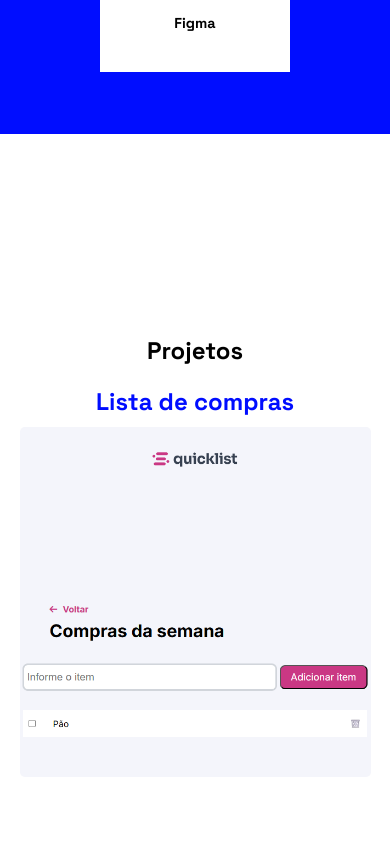
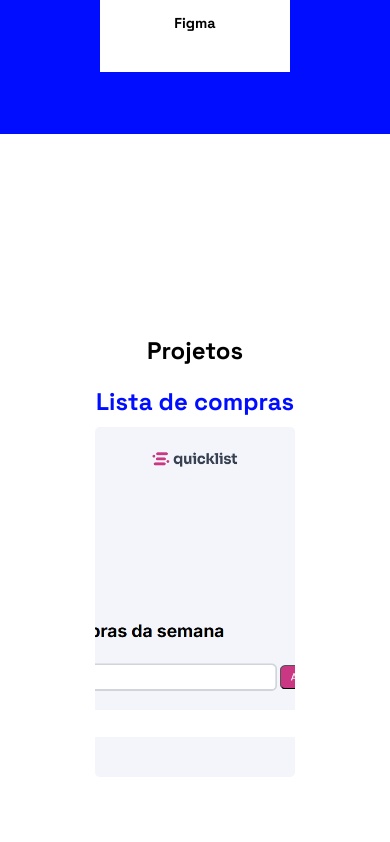
Before and after one commit to lucassantDev/portfolio-25-26, a React (Vite) app in the folder portfolio-react/: page / in a window 390 px wide. Shown: the part 2567-3409 px from the top of the page. Built offline with nearby package versions, Linux system fonts and the light colour scheme.

Commit message:
style: criando classe global

```diff
--- a/portfolio-react/src/style/Projects.css
+++ b/portfolio-react/src/style/Projects.css
@@ -13,11 +13,12 @@
     margin: 20px 0 10px 0;
 }
 
-.projeto-01{
+.projeto{
     transition: .3s;
 }
 
-.projeto-01:hover{
+
+.projeto:hover{
     filter: blur(2px);
     transition: .3s;
 }
@@ -30,7 +31,7 @@
         flex-direction: column;
     }
 
-   .projeto-01{
+   .projeto{
         width: 90%;
         object-fit: cover;
    }
```
